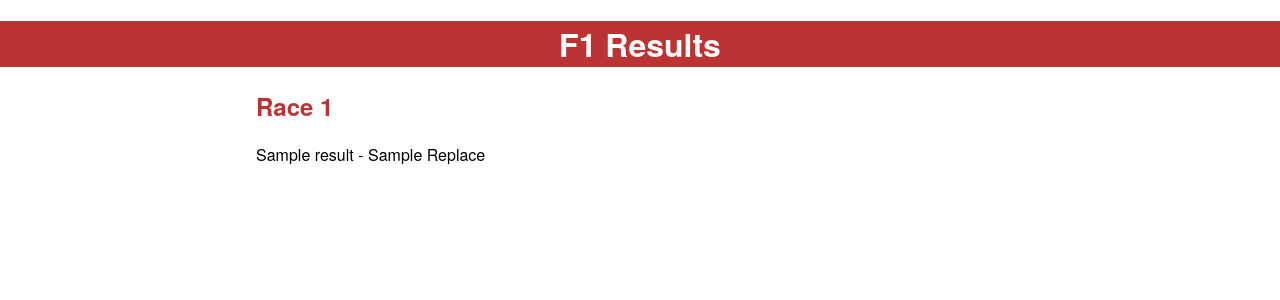
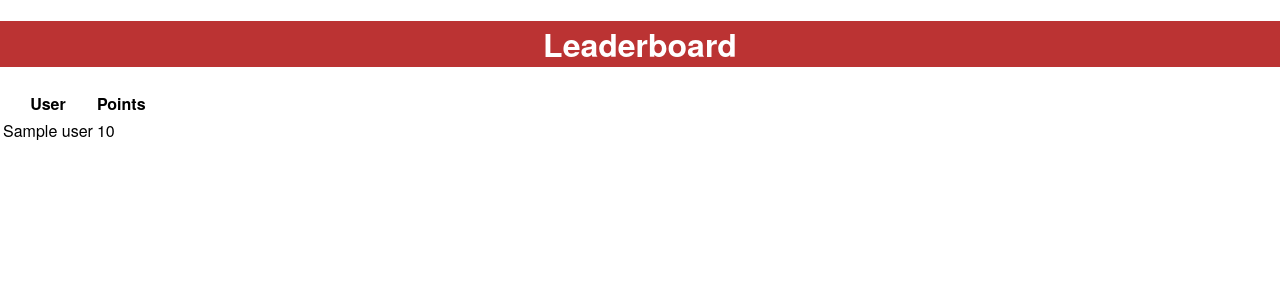
Before and after one commit to hmac/f1, a Flask app: template templates/index.html in a window 1280 px wide. Shown: the top 300 px of the page. Run offline with Flask 2, Linux system fonts and the light colour scheme; the template is opened without the code that fills it: most values are stand-ins (such as "Sample title", 1, 10 or a date in 2020).

Commit message:
Switched index template to show leaderboard. Started using base template.

```diff
--- /dev/null
+++ b/templates/base.html
@@ -0,0 +1,11 @@
+<!DOCTYPE html>
+<html xmlns="http://www.w3.org/1999/xhtml" lang="en-GB" xml:lang="en-GB">
+<head>
+  <meta c="UTF-8"/>
+  <title>F1 League</title>
+  <link rel="stylesheet" href="/static/main.css">
+</head>
+<body>
+  {% block content %}{% endblock %}
+</body>
+</html>
--- a/templates/index.html
+++ b/templates/index.html
@@ -1,26 +1,21 @@
-<!DOCTYPE html>
-<html xmlns="http://www.w3.org/1999/xhtml" lang="en-GB" xml:lang="en-GB">
-<head>
-<meta c="UTF-8"/>
-<title>F1 League</title>
-<link rel="stylesheet" href="/static/main.css">
-</head>
-<body>
-	<header>
-		<h1>F1 Results</h1>
-	</header>
-	<section id="results">
-		{% for race in races %}
-			<div class="race">
-				<h2 class="race_title">Race {{ race[0][2] }}</h2>
-				{% for result in race %}
-					<div class="result">
-						<span>{{ result[3] }} - </span>
-						<span>{{ result[0].replace('_', ' ').title() }}</span>
-					</div>
-				{% endfor %}
-			</div>
-		{% endfor %}
-	</section>
-</body>
-</html>
+{% extends "base.html" %}
+
+{% block content %}
+<header>
+  <h1>Leaderboard</h1>
+</header>
+
+<table class="users">
+  <tr>
+    <th>User</th>
+    <th>Points</th>
+  </tr>
+
+  {% for user in users | sort(attribute='points', reverse=True) %}
+  <tr>
+    <td>{{ user.name }}</td>
+    <td>{{ user.points }}</td>
+  </tr>
+  {% endfor %}
+</table>
+{% endblock %}
--- a/views.py
+++ b/views.py
@@ -30,16 +30,26 @@
     return races
 
 
+def get_users():
+
+    """Retrieves a list of users from the db."""
+
+    # Dummy data for now.
+    return [
+        {'name': 'Dummy One', 'id': 1, 'points': 40},
+        {'name': 'Dummy Two', 'id': 2, 'points': 34},
+        {'name': 'Dummy Three', 'id': 3, 'points': 63}
+    ];
+
+
 # ----- Routes ----- #
 
-@app.route('/2014')
+@app.route('/')
 def index():
 
-    query = 'SELECT * FROM results WHERE year > 2014'
-    results = db.fetchall(query)
-    races = split_races(results)
+    users = get_users()
 
-    return render_template('index.html', races=races)
+    return render_template('index.html', users=users)
 
 
 @app.route('/prices')
```
